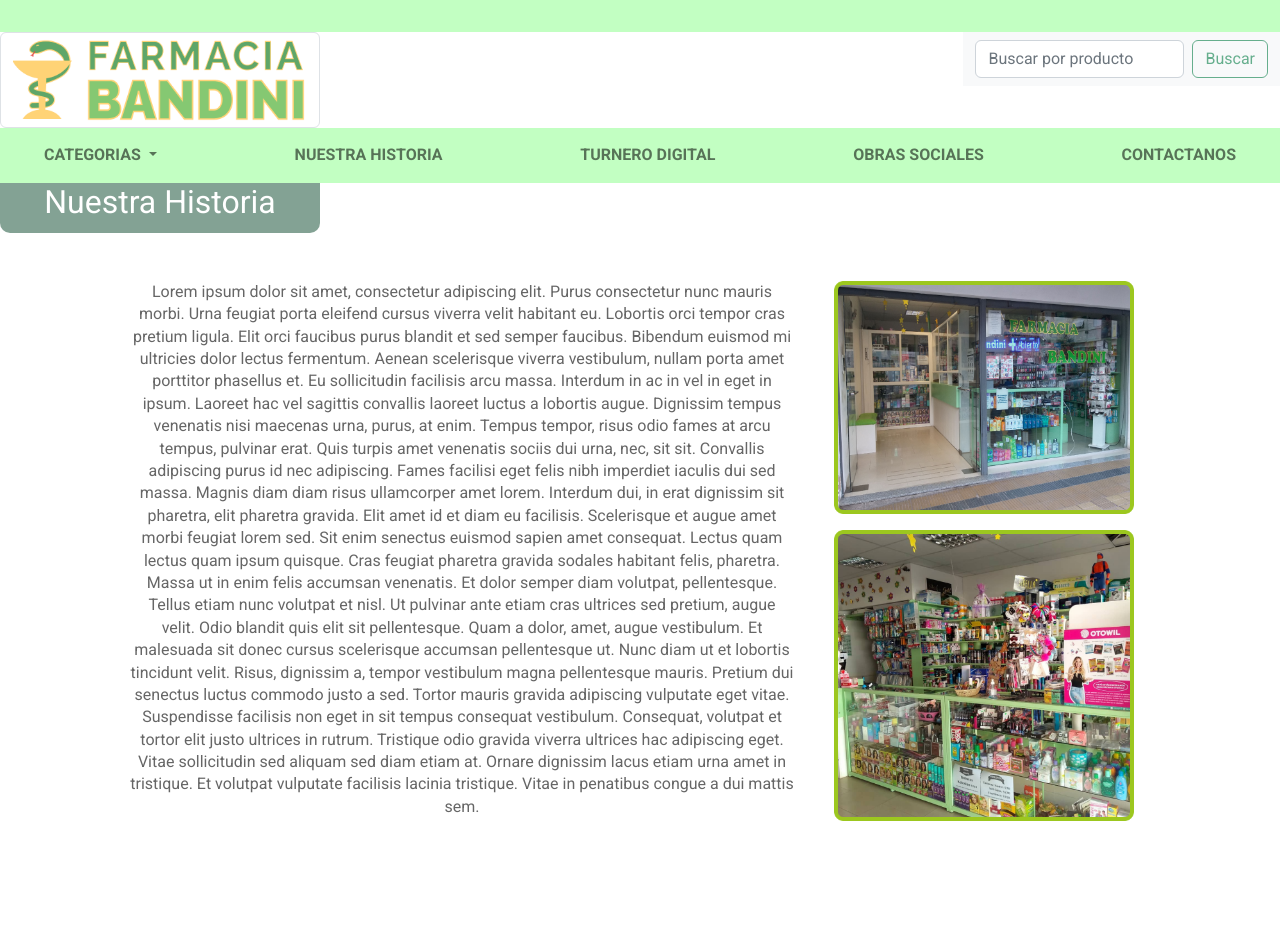
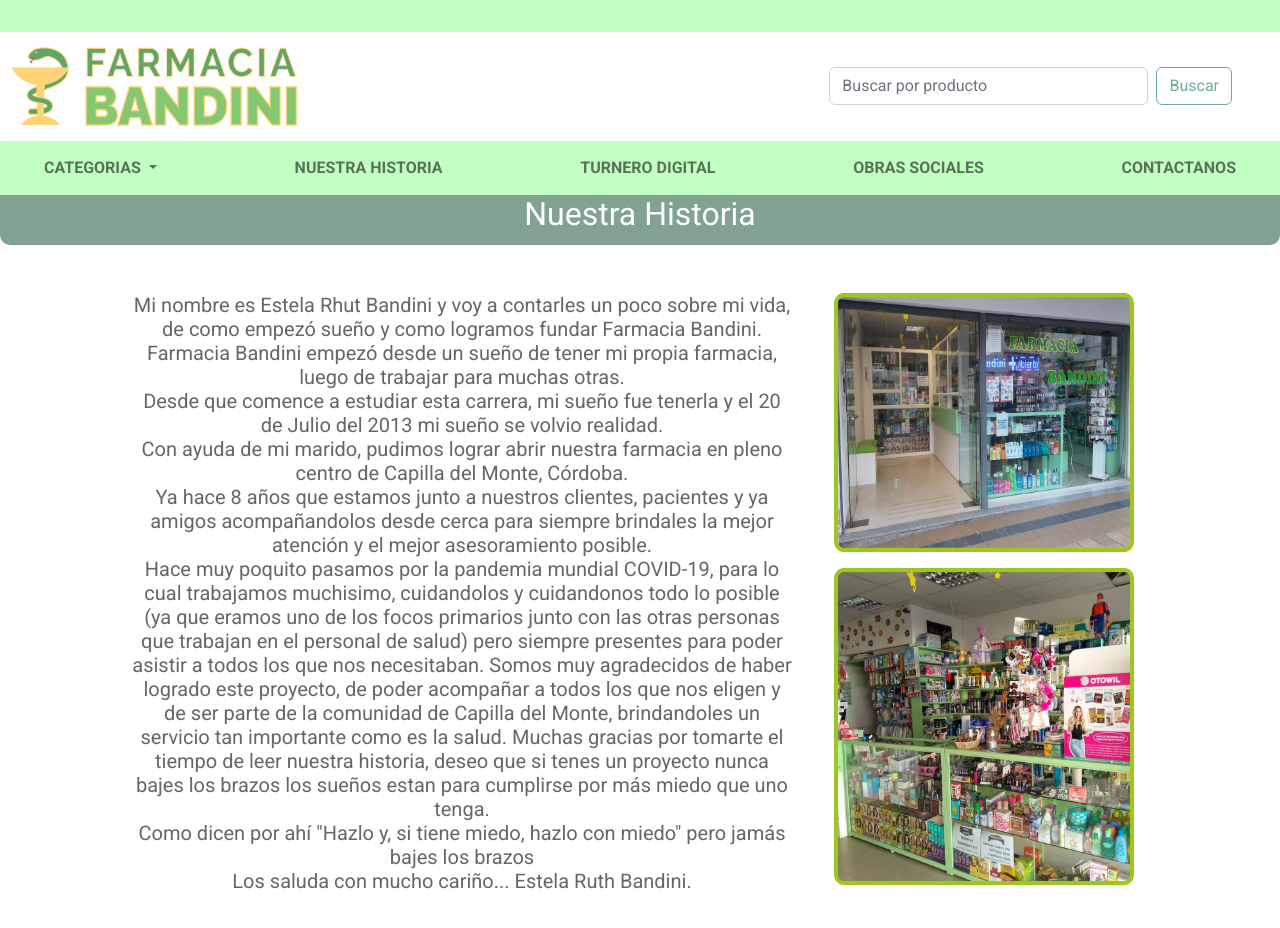
Before and after one commit to MilagrosCornaglia/FarmaciaBandini2.0, a website: page nuestraHistoria.html in a window 1280 px wide. Before the commit the page ends 885 px from the top, so only its background shows below. Drawn offline with nearby package versions, Linux system fonts and the light colour scheme.

Commit message:
Cambio del Lorem por texto real

```diff
--- a/nuestraHistoria.html
+++ b/nuestraHistoria.html
@@ -4,14 +4,14 @@
 <head>
   <meta charset="UTF-8">
   <meta http-equiv="X-UA-Compatible" content="IE=edge">
-  <meta name="viewport" content="width=device-width, initial-scale=1.0">
+  <meta name="viewport" content="width=device-width, initial-scale=1.0, maximum-scale=1.0, user-scalable=0">
   <title>Farmacia Bandini</title>
 
   <meta name="description"
-    content="Farmacia ubicada en Capilla del Monte. Aquí puedes conocer nuestra historia.">
+    content="Farmacia ubicada en Capilla del Monte. Ingresa para conocer nuestros productos, servicios y ofertas vigentes.">
   <meta name="keywords" content="FARMACIA, BANDINI,CAPILLA DEL MONTE, CORDOBA">
 
-  <link rel="icon" type="image/x-icon" href="../imagenes/favicon.png">
+  <link rel="icon" type="image/x-icon" href="./imagenes/favicon.png">
   <link rel="stylesheet" href="https://cdn.jsdelivr.net/npm/@splidejs/splide@4.1.3/dist/css/splide.min.css">
   <link rel="stylesheet" href="../css/main.css">
 
@@ -27,21 +27,25 @@
       </div>
     </nav>
 
-    <!-- Barra de busqueda -->
-    <nav class="navbar bg-light float-end">
-      <div class="container-fluid">
-        <form class="d-flex" role="search">
-          <input class="form-control me-2" type="search" placeholder="Buscar por producto" aria-label="Search">
-          <a href="./proximamente.html"><button class="btn btn-outline-success disabled">Buscar</button></a>
-        </form>
-      </div>
-    </nav>
+    <!-- Barra intermedia -->
+    <div class="row w-100 justify-content-between">
 
+      <!-- Logo -->
+      <a class="col-8 col-sm-6 col-md-4 col-lg-3 m-2" href="./index.html">
+        <img src="./imagenes/banner 1.png" class="img-thumbnail border-0 " alt="Logo farmacia">
+      </a>
 
-    <!-- Logo -->
-    <a class="col-3 row float-left w-25" href="./index.html">
-      <img src="./imagenes/banner 1.png" class="img-thumbnail " alt="Logo farmacia">
-    </a>
+      <!-- Barra de busqueda -->
+      <nav class="navbar col-4 d-none d-md-block my-auto m-4">
+        <div class="container">
+          <form class="d-flex w-100" role="search">
+            <input class="form-control me-2" type="search" placeholder="Buscar por producto" aria-label="Search">
+            <a href="./proximamente.html"><button class="btn btn-outline-success disabled">Buscar</button></a>
+          </form>
+        </div>
+      </nav>
+
+    </div>
 
     <!-- Bara de menú -->
     <nav class="navbar navbar-expand-lg navbar-light bg-primary">
@@ -99,6 +103,7 @@
     </nav>
   </header>
 
+
   <div class="navbar2">
     <h2>Nuestra Historia</h2>
     <div class="container-fluid">
@@ -113,44 +118,29 @@
   <div class="container text-center">
     <div class="row g-5 p-5">
       <div class="col-12 col-md-8">
-        <p> Lorem ipsum dolor sit amet, consectetur adipiscing elit. Purus consectetur nunc
-          mauris morbi. Urna feugiat porta eleifend cursus viverra velit habitant eu. Lobortis orci tempor
-          cras
-          pretium ligula. Elit orci faucibus purus blandit et sed semper faucibus. Bibendum euismod mi
-          ultricies dolor
-          lectus fermentum. Aenean scelerisque viverra vestibulum, nullam porta amet porttitor phasellus et.
-          Eu
-          sollicitudin facilisis arcu massa. Interdum in ac in vel in eget in ipsum. Laoreet hac vel sagittis
-          convallis laoreet luctus a lobortis augue. Dignissim tempus venenatis nisi maecenas urna, purus, at
-          enim.
-          Tempus tempor, risus odio fames at arcu tempus, pulvinar erat. Quis turpis amet venenatis sociis dui
-          urna,
-          nec, sit sit. Convallis adipiscing purus id nec adipiscing. Fames facilisi eget felis nibh imperdiet
-          iaculis
-          dui sed massa. Magnis diam diam risus ullamcorper amet lorem. Interdum dui, in erat dignissim sit
-          pharetra,
-          elit pharetra gravida. Elit amet id et diam eu facilisis. Scelerisque et augue amet morbi feugiat
-          lorem sed.
-          Sit enim senectus euismod sapien amet consequat. Lectus quam lectus quam ipsum quisque. Cras feugiat
-          pharetra gravida sodales habitant felis, pharetra. Massa ut in enim felis accumsan venenatis. Et
-          dolor
-          semper diam volutpat, pellentesque. Tellus etiam nunc volutpat et nisl. Ut pulvinar ante etiam cras
-          ultrices
-          sed pretium, augue velit. Odio blandit quis elit sit pellentesque. Quam a dolor, amet, augue
-          vestibulum. Et
-          malesuada sit donec cursus scelerisque accumsan pellentesque ut. Nunc diam ut et lobortis tincidunt
-          velit.
-          Risus, dignissim a, tempor vestibulum magna pellentesque mauris. Pretium dui senectus luctus commodo
-          justo a
-          sed. Tortor mauris gravida adipiscing vulputate eget vitae. Suspendisse facilisis non eget in sit
-          tempus
-          consequat vestibulum. Consequat, volutpat et tortor elit justo ultrices in rutrum. Tristique odio
-          gravida
-          viverra ultrices hac adipiscing eget. Vitae sollicitudin sed aliquam sed diam etiam at. Ornare
-          dignissim
-          lacus etiam urna amet in tristique. Et volutpat vulputate facilisis lacinia tristique. Vitae in
-          penatibus
-          congue a dui mattis sem.</p>
+        <h5>
+         Mi nombre es Estela Rhut Bandini y voy a contarles un poco sobre mi vida, de como empezó sueño y como logramos fundar Farmacia Bandini.
+         <br> Farmacia Bandini empezó desde un sueño de tener mi propia farmacia, luego
+          de trabajar para muchas otras.</br>
+          Desde que comence a estudiar esta carrera, mi sueño fue tenerla y el 20 de Julio del 2013
+          mi sueño se volvio realidad.
+          <br>Con ayuda de mi marido, pudimos lograr abrir nuestra farmacia en pleno centro de Capilla del Monte, Córdoba.
+          <br>Ya hace 8 años que estamos junto a nuestros clientes, pacientes y ya amigos acompañandolos desde cerca
+          para siempre brindales la mejor atención y el mejor asesoramiento posible.</br>
+          Hace muy poquito pasamos por la pandemia mundial COVID-19, para lo cual trabajamos muchisimo, cuidandolos
+          y cuidandonos todo lo posible (ya que eramos uno de los focos primarios junto con las otras personas que trabajan
+          en el personal de salud) pero siempre presentes para poder asistir a todos los que nos necesitaban.
+          Somos muy agradecidos de haber logrado este proyecto, de poder acompañar a todos los que nos eligen
+          y de ser parte de la comunidad de Capilla del Monte, brindandoles un servicio tan importante como es la salud.
+          Muchas gracias por tomarte el tiempo de leer nuestra historia, deseo que si tenes un proyecto nunca bajes los brazos
+          los sueños estan para cumplirse por más miedo que uno tenga.
+          <br>Como dicen por ahí "Hazlo y, si tiene miedo, hazlo con miedo" pero jamás bajes los brazos</br>
+          Los saluda con mucho cariño... Estela Ruth Bandini.
+
+
+
+
+        </h5>
 
       </div>
 
--- a/scss/style.scss
+++ b/scss/style.scss
@@ -29,7 +29,7 @@ hr {
 
 .navbar2 {
     @include bottom-border();
-    width: 25%;
+    width: auto;
     height: 50px;
     background-color: $secondary;
     opacity: 60%;
@@ -56,5 +56,5 @@ hr {
     border-radius: $farmacia-border-radius;
 
     border: 6px solid $primary;
-    border-bottom: 70px solid $primary
+    border-bottom: 40px solid $primary
 }
```
Also changed, not shown: contactanos.html (+21 -17 lines), index.html (+5 -5 lines), obraSociales.html (+22 -17 lines), proximamente.html (+17 -12 lines), turnos.html (+18 -11 lines), css/main.css.
